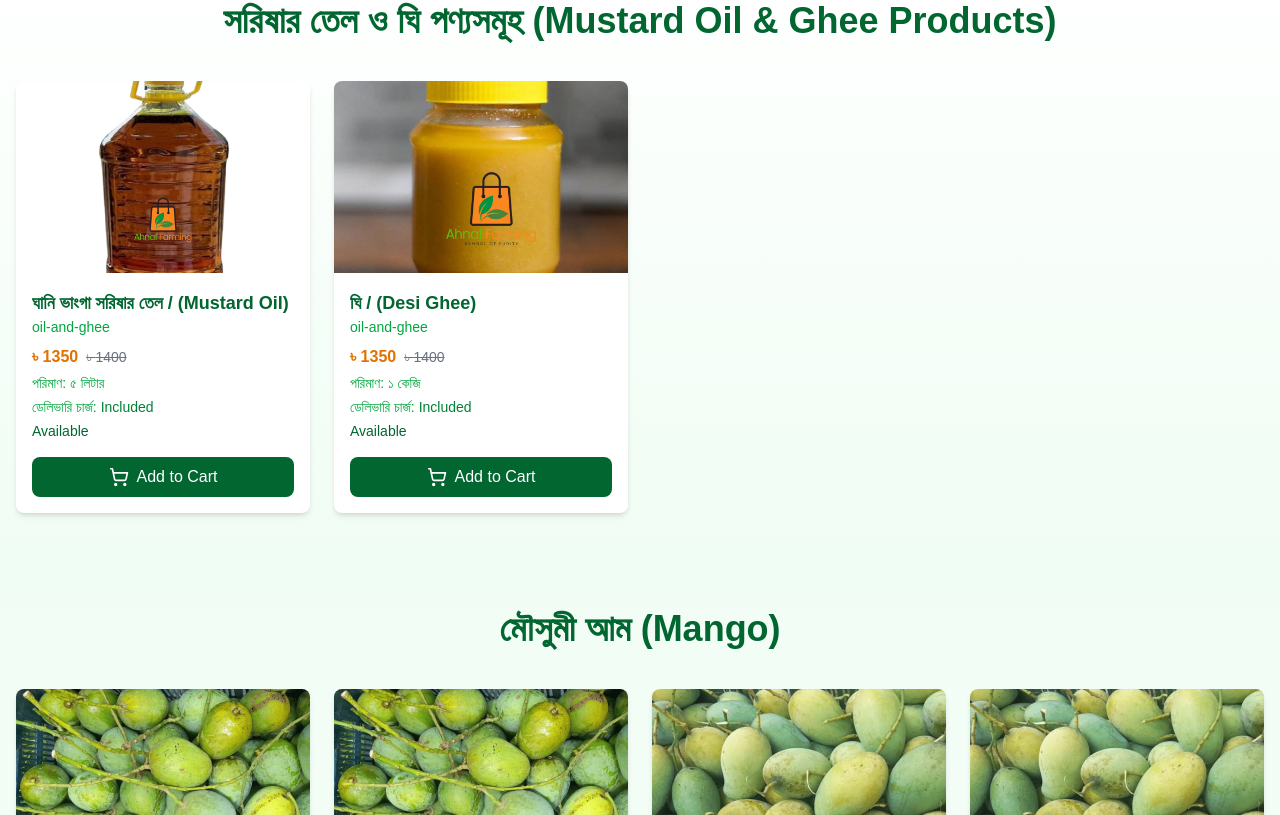
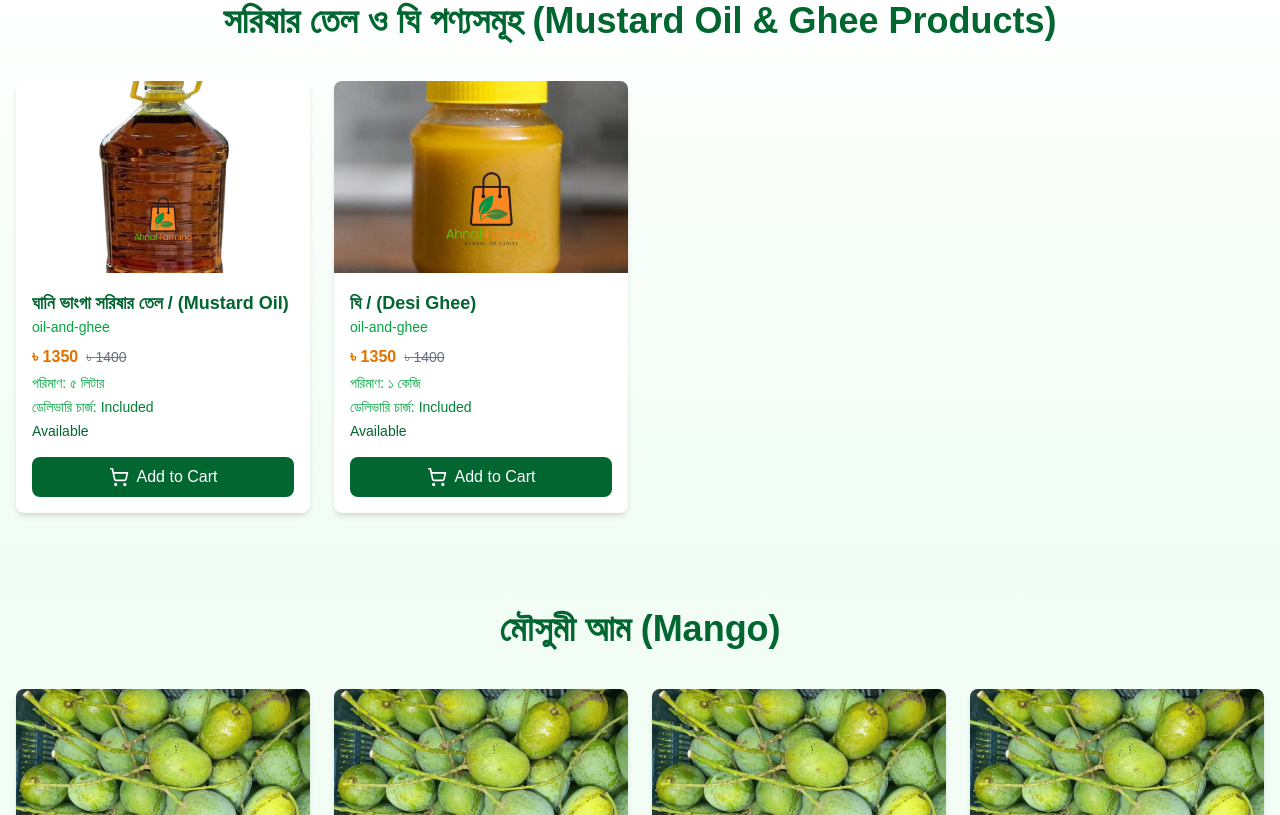
Before and after one commit to HubJourney123/ahnaf-farming-frontend, a Next.js app: page / in a window 1280 px wide. Shown: the part 1985-2800 px from the top of the page. Built offline with nearby package versions, Linux system fonts and the light colour scheme.

Commit message:
Update products.js

```diff
--- a/src/data/products.js
+++ b/src/data/products.js
@@ -94,6 +94,30 @@ const products = [
     details: 'আমের সাইজ প্রতি ২০ কেজিতে প্রায় ৭৫-৯০ পিস হয়ে থাকে। নোট: প্রচন্ড গরমের কারণে বা কুরিয়ারে পরিবহণের সময় ৫-১০% আম হয়ত নষ্ট হতে পারে। এটা স্বাভাবিক। কিন্তু যদি ১৫% বা বেশি আম নষ্ট হয় তাহলে রাগারাগি না করে ছবিসহ বিষয়টা অবগত করার অনুরোধ রইল। আলোচনার মাধ্যমে অবশ্যই সমাধান করা হবে',
     availability: 'unavailable',
     পরিমাণ: '২২ কেজি ক্রেট',
+    deliveryCharge: 0, // Free delivery
+  },
+  {
+    id: 'MG5-11',
+    name: 'গোবিন্দভোগ (11 KG)',
+    en:'(Point Delivery)',
+    category: 'Mango',
+    price: 1500,
+    image: '/mango/khirsapat.png',
+    details: 'আমের সাইজ প্রতি ২০ কেজিতে প্রায় ৭৫-৯০ পিস হয়ে থাকে। নোট: প্রচন্ড গরমের কারণে বা কুরিয়ারে পরিবহণের সময় ৫-১০% আম হয়ত নষ্ট হতে পারে। এটা স্বাভাবিক। কিন্তু যদি ১৫% বা বেশি আম নষ্ট হয় তাহলে রাগারাগি না করে ছবিসহ বিষয়টা অবগত করার অনুরোধ রইল। আলোচনার মাধ্যমে অবশ্যই সমাধান করা হবে',
+    availability: 'unavailable',
+    পরিমাণ: '১১ কেজি ক্রেট',
+    deliveryCharge: 0, // Free delivery
+  },
+  {
+    id: 'MG5-22',
+    name: 'গোবিন্দভোগ (22 KG)',
+    en:'(Point Delivery)',
+    category: 'Mango',
+    price: 1500,
+    image: '/mango/khirsapat.png',
+    details: 'আমের সাইজ প্রতি ২০ কেজিতে প্রায় ৭৫-৯০ পিস হয়ে থাকে। নোট: প্রচন্ড গরমের কারণে বা কুরিয়ারে পরিবহণের সময় ৫-১০% আম হয়ত নষ্ট হতে পারে। এটা স্বাভাবিক। কিন্তু যদি ১৫% বা বেশি আম নষ্ট হয় তাহলে রাগারাগি না করে ছবিসহ বিষয়টা অবগত করার অনুরোধ রইল। আলোচনার মাধ্যমে অবশ্যই সমাধান করা হবে',
+    availability: 'unavailable',
+    পরিমাণ: '১১ কেজি ক্রেট',
     deliveryCharge: 0, // Free delivery
   },
   {
```
